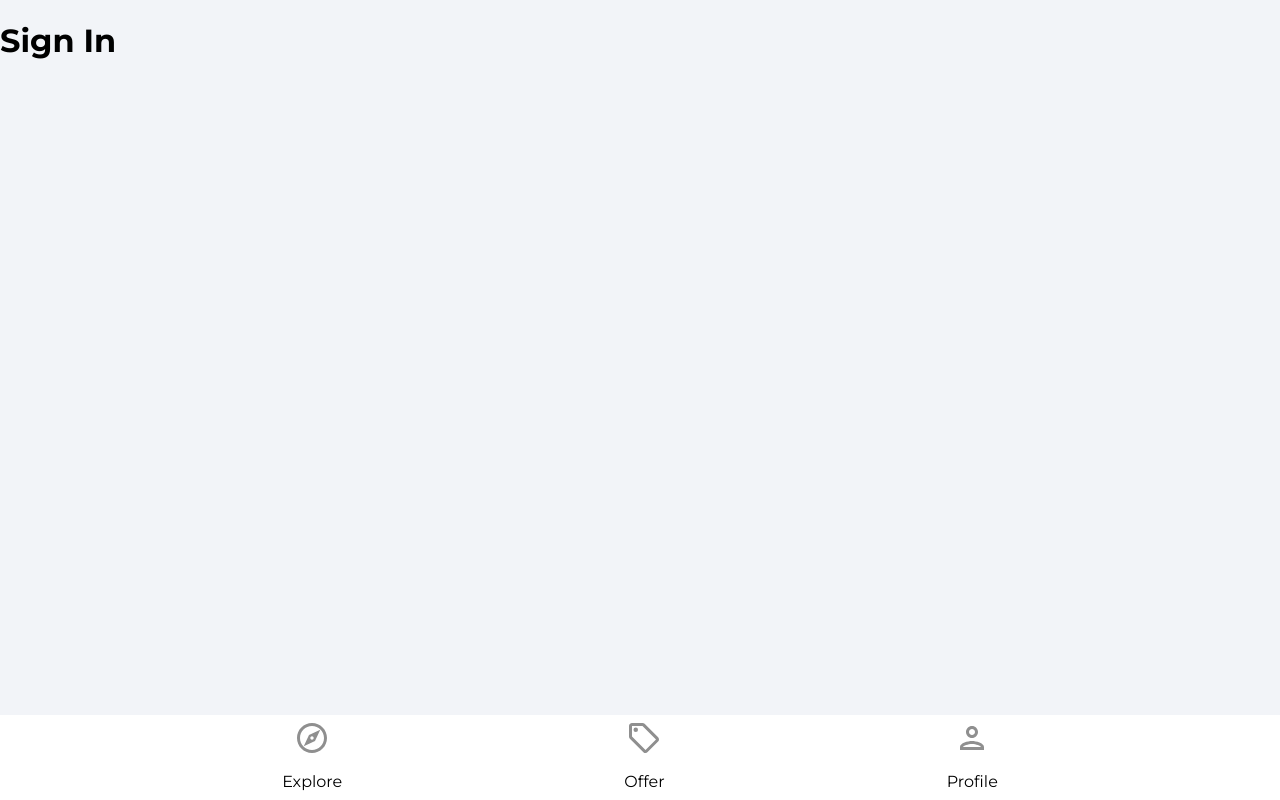
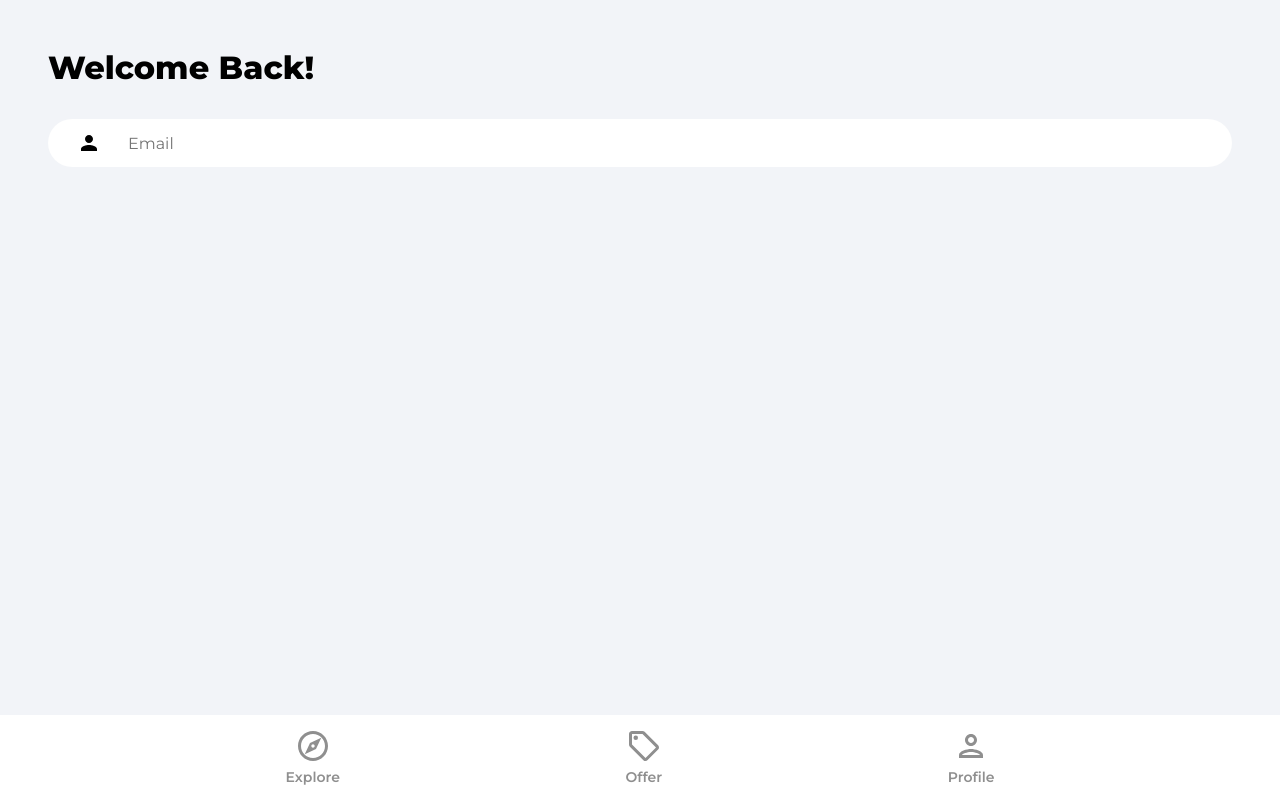
Before and after one commit to erinnegr1/house_marketplace, a React (Create React App) app in the folder house-marketplace/: page /sign-in in a window 1280 px wide. Built offline with nearby package versions, Linux system fonts and the light colour scheme.

Commit message:
sign in started

```diff
--- a/house-marketplace/src/components/Navbar.jsx
+++ b/house-marketplace/src/components/Navbar.jsx
@@ -20,15 +20,15 @@ function Navbar() {
         <ul className="navbarListItems">
           <li className="navbarListItem" onClick={()=> navigate('/')}>
             <ExploreIcon fill={pathMatchRoute('/') ? '#2c2c2c' : '#8f8f8f'} width='36px' height='36px' />
-            <p>Explore</p>
+            <p className={pathMatchRoute('/') ? 'navbarListItemNameActive' : 'navbarListItemName'}>Explore</p>
           </li>
           <li className="navbarListItem" onClick={()=> navigate('/offers')}>
             <OfferIcon fill={pathMatchRoute('/offers') ? '#2c2c2c' : '#8f8f8f'} width='36px' height='36px' />
-            <p>Offer</p>
+            <p className={pathMatchRoute('/offers') ? 'navbarListItemNameActive' : 'navbarListItemName'}>Offer</p>
           </li>
           <li className="navbarListItem" onClick={()=> navigate('/profile')}>
             <PersonOutlineIcon fill={pathMatchRoute('/profile') ? '#2c2c2c' : '#8f8f8f'} width='36px' height='36px' />
-            <p>Profile</p>
+            <p className={pathMatchRoute('/profile') ? 'navbarListItemNameActive' : 'navbarListItemName'}>Profile</p>
           </li>
         </ul>
       </nav>
--- a/house-marketplace/src/pages/SignIn.jsx
+++ b/house-marketplace/src/pages/SignIn.jsx
@@ -1,9 +1,44 @@
+
+import { useState } from 'react'
+//import { toast } from 'react-toastify'
+import { Link, useNavigate } from 'react-router-dom'
+//import { getAuth, signInWithEmailAndPassword } from 'firebase/auth'
+//import OAuth from '../components/OAuth'
+import { ReactComponent as ArrowRightIcon } from '../assets/svg/keyboardArrowRightIcon.svg'
+import visibilityIcon from '../assets/svg/visibilityIcon.svg'
+
+
 function SignIn() {
-    return(
-        <div>
-         <h1>Sign In</h1>
-        </div>
-    )
-}
+    const [showPassword, setShowPassword] = useState(false)
+    const [formData, setFormData] = useState({
+      email: '',
+      password: '',
+    })
+    const { email, password } = formData
 
-export default SignIn
+    const navigate = useNavigate()
+
+    const onChange = (e) => {
+      setFormData((prevState) => ({
+        ...prevState,
+        [e.target.id]: e.target.value,
+      }))
+    }
+
+    return (
+        <>
+          <div className='pageContainer'>
+            <header>
+              <p className='pageHeader'>Welcome Back!</p>
+            </header>
+
+            <form>
+                <input type="email" className="emailInput" placeholder="Email"
+                id="email" value={email} />
+            </form>
+          </div>
+        </>
+      )
+    }
+
+    export default SignIn
```
